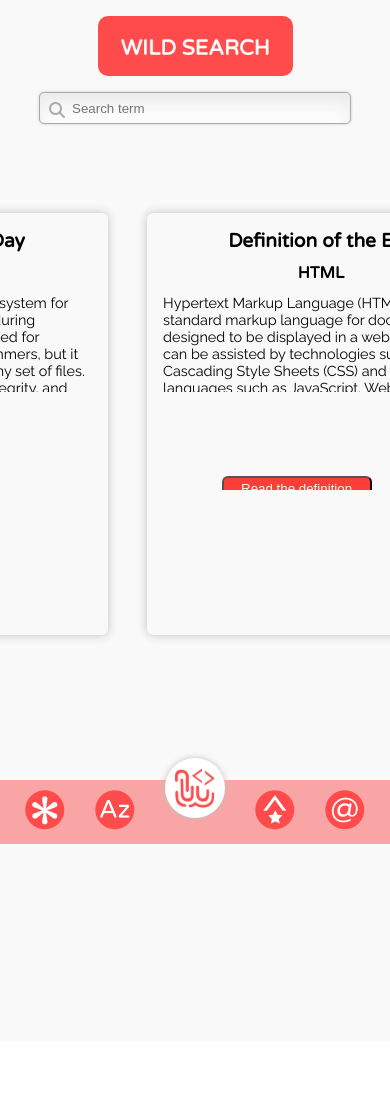
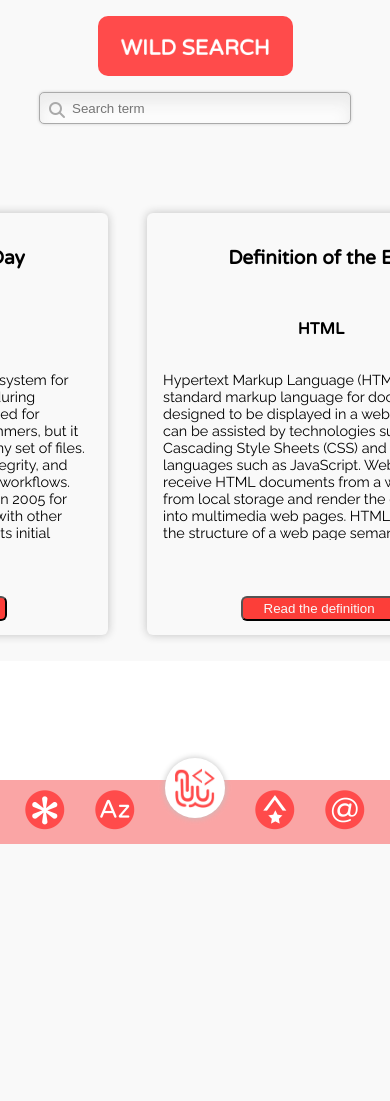
Before and after one commit to laurentmahieu/wildsearch, a PHP site: page / in a window 390 px wide. After the commit the page ends 844 px from the top, so only its background shows below. Run offline with PHP 8.4, Linux system fonts and the light colour scheme; some libraries are stand-ins or nearby versions.

Commit message:
correction position bouton slide en tablette

```diff
--- a/mobile.css
+++ b/mobile.css
@@ -80,7 +80,7 @@
     #slideshow {
         position: relative;
         width: 100vw;
-        height: 100vh;
+        height: 55vh;
         margin: auto;
         margin-top: -10vh;
         overflow: hidden;
@@ -124,7 +124,7 @@
         border-radius: 6px;
         box-shadow: 0px 0px 10px silver;
         width: 100%;
-        height: 100%;
+        height: 50vh;
 
     }
     #slideshow .logo_def{
@@ -144,6 +144,8 @@
         text-decoration: none;
         text-align: center;
         font-family: var(--varela);
+        height: 7.5vh;
+        margin-top: 2vh;
     }
 
     #slideshow h4 {
@@ -152,6 +154,8 @@
         margin: 0.7em;
         text-align: center;
         font-family: var(--varela);
+        height: 5vh;
+
     }
 
     #slideshow p {
@@ -166,13 +170,13 @@
     }
 
     #slideshow button {
-        width: 150px;
+        width: 40vw;
         background-color: var(--redButton);
         color: var(--background);
         padding: 3px;
         border-radius: 6px;
-        margin-left:15vw ;
-        margin-top: 10vh;
+        margin-left: 20vw ;
+        margin-top: 15vh;
     }
 
     #slidesshow button:hover {
--- a/stylecarousel.css
+++ b/stylecarousel.css
@@ -118,7 +118,6 @@ h4 {
     font-family: var(--raleway);
     color: black;
     height: 6.1em;
-    overflow: hidden;
 }
 
 .first_view_def h2,
@@ -132,7 +131,7 @@ button {
     color: #f9f9f9;
     padding: 3px;
     border-radius: 6px;
-    margin: 0.3em 0 0 0;
+    margin: 5vh 0 0 0;
 
 }
 
```
